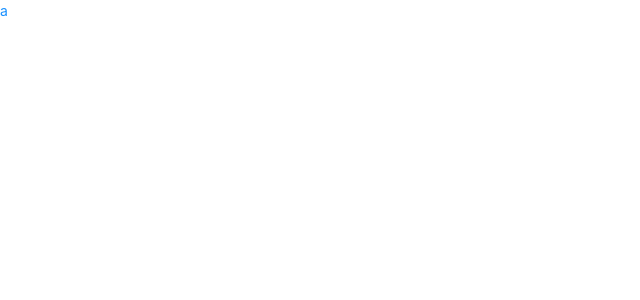
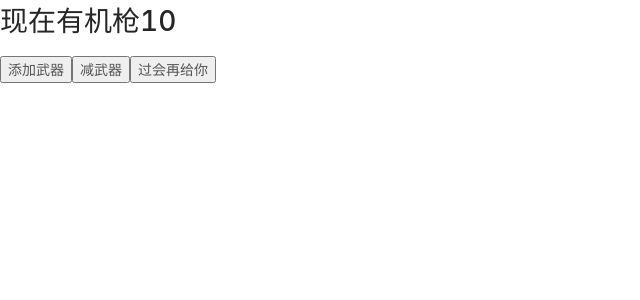
Before and after one commit to useryize/react-recruit, a React app: page / in a window 1280 px wide. Shown: the top 300 px of the page, without its empty margins (0-640 px from the left). Built offline with nearby package versions, Linux system fonts and the light colour scheme.

Commit message:
使用redux与redux-thunk

```diff
--- a/package.json
+++ b/package.json
@@ -46,6 +46,9 @@
     "react-app-polyfill": "^0.2.2",
     "react-dev-utils": "^8.0.0",
     "react-dom": "^16.8.6",
+    "react-redux": "^7.0.2",
+    "redux": "^4.0.1",
+    "redux-thunk": "^2.3.0",
     "resolve": "1.10.0",
     "sass-loader": "7.1.0",
     "style-loader": "0.23.1",
--- a/src/App.js
+++ b/src/App.js
@@ -1,11 +1,20 @@
-import React, { Component } from 'react';
-import {Button} from 'antd-mobile';
+import React, { Component, Fragment } from 'react';
+
 class App extends Component {
-  render() {
-    return (
-      <Button type='primary'>a</Button>
-    );
-  }
+
+    render() {
+        const { store, addGun, removeGun, addGunAsync } = this.props;
+        const num = store.getState();
+        console.log(store);
+        return (
+            <Fragment>
+                <h1>现在有机枪{num}</h1>
+                <button onClick={() => {store.dispatch(addGun())}}>添加武器</button>
+                <button onClick={() => {store.dispatch(removeGun())}}>减武器</button>
+                <button onClick={() => {store.dispatch(addGunAsync())}}>过会再给你</button>
+            </Fragment>
+        )
+    }
 }
 
 export default App;
--- a/src/index.js
+++ b/src/index.js
@@ -1,5 +1,25 @@
 import React from 'react';
 import ReactDOM from 'react-dom';
+import { createStore, applyMiddleware, compose } from 'redux';
+import thunk from 'redux-thunk';
+
 import App from './App';
+import { reducer, addGun, removeGun, addGunAsync } from './reducer';
 
-ReactDOM.render(<App />, document.getElementById('root'));
+const store = createStore(reducer, compose(
+    applyMiddleware(thunk),
+    window.__REDUX_DEVTOOLS_EXTENSION__ && window.__REDUX_DEVTOOLS_EXTENSION__()
+    // window.devToolsExtensino ? window.devToolsExtensino() : f=>f
+));
+
+function aaa () {
+    ReactDOM.render(<App
+        store={store}
+        addGun={addGun}
+        removeGun={removeGun}
+        addGunAsync= {addGunAsync}
+    />, document.getElementById('root'));
+}
+
+aaa();
+store.subscribe(aaa);
--- /dev/null
+++ b/src/reducer.js
@@ -0,0 +1,31 @@
+const ADD_GUN = '加机关枪';
+const REMOVE_GUN = '减机关枪';
+
+
+export const reducer = (state = 0, action) => {
+    if (action.type === '加机关枪') {
+        return state+1;
+    }
+    if (action.type === '减机关枪') {
+        return state-1
+    }
+    return 10;
+};
+
+
+export const addGun = () => {
+    return {type: ADD_GUN}
+};
+
+export const removeGun= () => {
+    return {type: REMOVE_GUN}
+};
+
+export const addGunAsync = () => {
+    return dispatch => {
+        setTimeout(() => {
+            dispatch(addGun());
+        }, 1000);
+
+    }
+}
```
